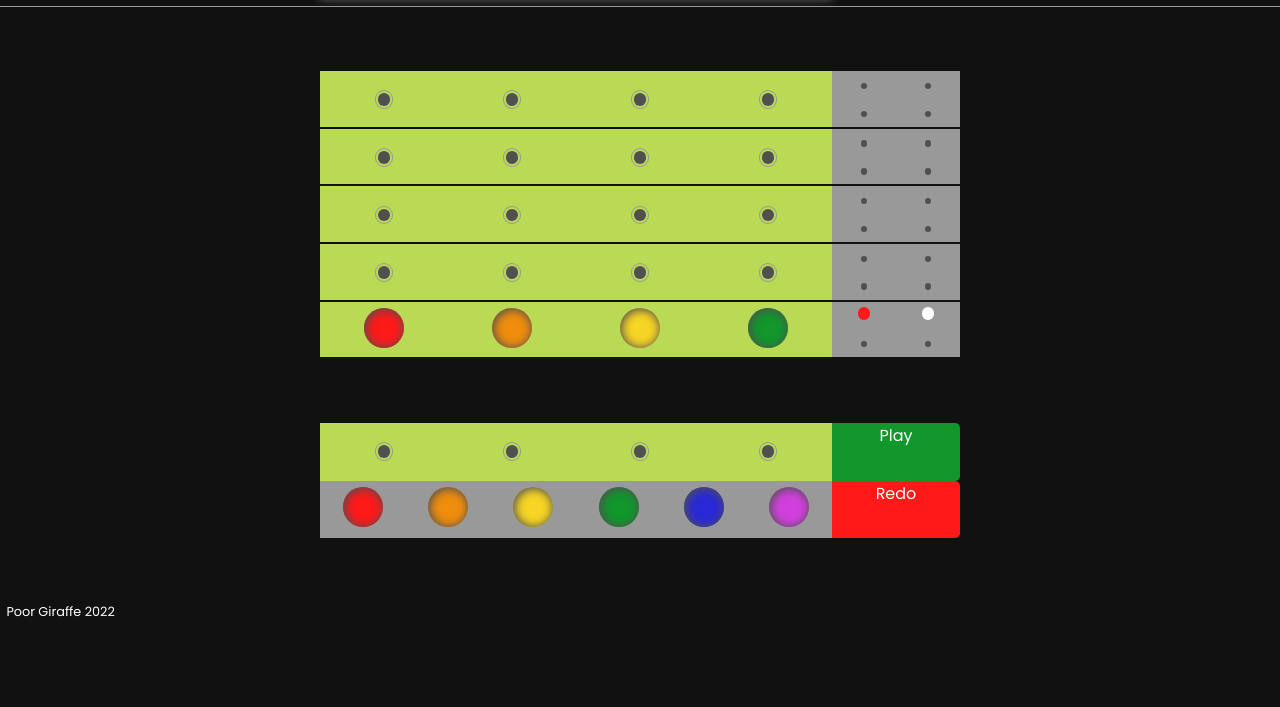
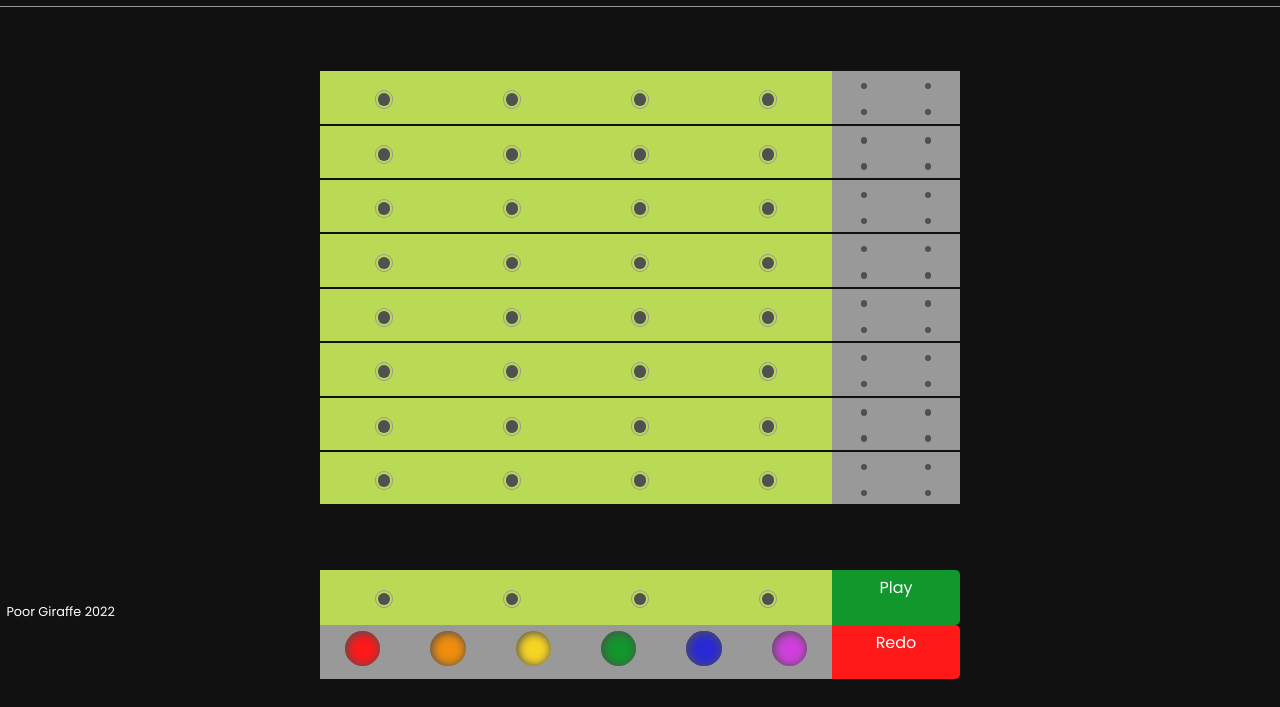
Before and after one commit to farro4069/giraffemind, a plain HTML site: page index.html in a window 1280 px wide. Shown: the part 173-880 px from the top of the page. Drawn offline with Linux system fonts and the light colour scheme.

Commit message:
Score seems to work.

```diff
--- a/index.html
+++ b/index.html
@@ -23,6 +23,24 @@
 			<li class="peg__hole"><span class="blank"></span></li>
 			<li class="peg__hole"><span class="blank"></span></li>
 		</ul>
+		<ul class="attempt-07">
+			<li class="peg__hole"><span class="blank"></span></li>
+			<li class="peg__hole"><span class="blank"></span></li>
+			<li class="peg__hole"><span class="blank"></span></li>
+			<li class="peg__hole"><span class="blank"></span></li>
+		</ul>
+		<ul class="attempt-06">
+			<li class="peg__hole"><span class="blank"></span></li>
+			<li class="peg__hole"><span class="blank"></span></li>
+			<li class="peg__hole"><span class="blank"></span></li>
+			<li class="peg__hole"><span class="blank"></span></li>
+		</ul>
+		<ul class="attempt-05">
+			<li class="peg__hole"><span class="blank"></span></li>
+			<li class="peg__hole"><span class="blank"></span></li>
+			<li class="peg__hole"><span class="blank"></span></li>
+			<li class="peg__hole"><span class="blank"></span></li>
+		</ul>
 		<ul class="attempt-04">
 			<li class="peg__hole"><span class="blank"></span></li>
 			<li class="peg__hole"><span class="blank"></span></li>
@@ -42,16 +60,34 @@
 			<li class="peg__hole"><span class="blank"></span></li>
 		</ul>
 		<ul class="attempt-01">
-			<li class="peg__hole"><span class="peg-0"></span></li>
-			<li class="peg__hole"><span class="peg-1"></span></li>
-			<li class="peg__hole"><span class="peg-2"></span></li>
-			<li class="peg__hole"><span class="peg-3"></span></li>
+			<li class="peg__hole"><span class="blank"></span></li>
+			<li class="peg__hole"><span class="blank"></span></li>
+			<li class="peg__hole"><span class="blank"></span></li>
+			<li class="peg__hole"><span class="blank"></span></li>
 		</ul>
 
 	</div>
 
 	<div class="game__score">
 		<ul class="score score-08">
+			<li class="peg__score"><span class='score_blank'></span></li>
+			<li class="peg__score"><span class='score_blank'></span></li>
+			<li class="peg__score"><span class='score_blank'></span></li>
+			<li class="peg__score"><span class='score_blank'></span></li>
+		</ul>
+		<ul class="score score-07">
+			<li class="peg__score"><span class='score_blank'></span></li>
+			<li class="peg__score"><span class='score_blank'></span></li>
+			<li class="peg__score"><span class='score_blank'></span></li>
+			<li class="peg__score"><span class='score_blank'></span></li>
+		</ul>
+		<ul class="score score-06">
+			<li class="peg__score"><span class='score_blank'></span></li>
+			<li class="peg__score"><span class='score_blank'></span></li>
+			<li class="peg__score"><span class='score_blank'></span></li>
+			<li class="peg__score"><span class='score_blank'></span></li>
+		</ul>
+		<ul class="score score-05">
 			<li class="peg__score"><span class='score_blank'></span></li>
 			<li class="peg__score"><span class='score_blank'></span></li>
 			<li class="peg__score"><span class='score_blank'></span></li>
@@ -76,8 +112,8 @@
 			<li class="peg__score"><span class='score_blank'></span></li>
 		</ul>
 		<ul class="score score-01">
-			<li class="peg__score"><span class='score_2'></span></li>
-			<li class="peg__score"><span class='score_1'></span></li>
+			<li class="peg__score"><span class='score_blank'></span></li>
+			<li class="peg__score"><span class='score_blank'></span></li>
 			<li class="peg__score"><span class='score_blank'></span></li>
 			<li class="peg__score"><span class='score_blank'></span></li>
 		</ul>
@@ -85,7 +121,7 @@
 
 	<div class="modal__giveup">
 		<div class="btn-close__giveup">&times;</div>
-		<ul class="surrender">
+		<ul class="solution">
 			<li class="peg__hole"><span class="peg-5"></span></li>
 			<li class="peg__hole"><span class="peg-1"></span></li>
 			<li class="peg__hole"><span class="peg-0"></span></li>
@@ -94,7 +130,7 @@
 	</div>
 </div>
 <div class="basket__container">
-	<ul class="loader__pegs">
+	<ul class="loader__for_pegs">
 		<li class="loader-peg__hole" data-number="0"><span class="blank"></span></li>
 		<li class="loader-peg__hole" data-number="1"><span class="blank"></span></li>
 		<li class="loader-peg__hole" data-number="2"><span class="blank"></span></li>
@@ -104,7 +140,7 @@
 </div>
 <div class="basket__container">
 
-	<ul class="basket__pegs">
+	<ul class="basket__for_pegs">
 		<li class="basket__peg" draggable='true' data-number="0"><span class="peg-0"></span></li>
 		<li class="basket__peg" draggable='true' data-number="1"><span class="peg-1"></span></li>
 		<li class="basket__peg" draggable='true' data-number="2"><span class="peg-2"></span></li>
--- a/main.css
+++ b/main.css
@@ -93,31 +93,31 @@ h1 {
 }
 
 
-.basket__pegs {
+.basket__for_pegs {
 	display: flex;
 	background: var(--grey);
 }
 
 .game__board ul,
-.surrender,
-.loader__pegs,
-.basket__pegs {
+.solution,
+.loader__for_pegs,
+.basket__for_pegs {
 	list-style: none;
 	display: flex;
 	justify-content: space-evenly;
-	height: 3.6rem;
+	height: 3.4rem;
 	width: clamp(40vw, 80vw, 360px);
 	border-bottom: solid 2px var(--back);
 }
 
-.surrender,
-.loader__pegs,
-.basket__pegs {
+.solution,
+.loader__for_pegs,
+.basket__for_pegs {
 	background: var(--board);
 	border-bottom: none;
 }
 
-.basket__pegs {
+.basket__for_pegs {
 	background: var(--grey);
 }
 
@@ -144,8 +144,8 @@ h1 {
 .peg-0, .peg-1, .peg-2, .peg-3, .peg-4, .peg-5 {
 	margin-top: 0.2em;
 	display: inline-block;
-	width: 1.25em;
-	height: 1.25em;
+	width: 1.1em;
+	height: 1.1em;
 	border-radius: 50%;
 	box-shadow: 1px 1px 10px 1px var(--dark) inset;
 
@@ -175,7 +175,7 @@ h1 {
 	list-style: none;
 	display: grid;
 	grid-template-columns: 1fr 1fr;
-	height: 3.6rem;
+	height: 3.4rem;
 	width: clamp(10vw, 20vw, 60px);
 	background: var(--grey);
 	border-bottom: solid 2px var(--back);
@@ -193,7 +193,7 @@ h1 {
 	width: 98vw;
 }
 
-.basket__pegs {
+.basket__for_pegs {
 	display: flex;
 	justify-content: center;
 	min-height: 3rem;
@@ -204,6 +204,7 @@ h1 {
 .btn__redo {
 	width: clamp(10vw, 20vw, 60px);
 	text-align: center;
+	padding-top: 0.3em;
 	background: var(--green);
 	border-radius: 0 0.3em 0.3em 0;
 	cursor: pointer;
@@ -285,7 +286,7 @@ h1 {
 }
 
 .modal__giveup {
-	display: flex;
+	display: none;
 	position: fixed;
 	top: 3rem;
 	box-shadow: 0 0 10px var(--grey);
@@ -343,7 +344,7 @@ h1 {
 		top: 7rem;
 	}
 
-	.basket__pegs,
+	.basket__for_pegs,
 		width: 80vw;
 	}
 
--- a/main.js
+++ b/main.js
@@ -19,7 +19,8 @@ const attempt07 = document.querySelector('.attempt-07');
 const attempt08 = document.querySelector('.attempt-08');
 const attempt09 = document.querySelector('.attempt-09');
 const attempt10 = document.querySelector('.attempt-10');
-const surrender = document.querySelector('.surrender');
+const solution = document.querySelector('.solution');
+const gameScore = document.querySelector('.game__score');
 
 const allAttempts = [
 	attempt01,
@@ -39,11 +40,47 @@ let newPeg;
 let loaderPosition;
 let redScore = 0;
 let whiteScore = 0;
+let gameScoreLength = gameScore.children.length;
 
 // *************************************************** Functions
 
+function setScorePegs() {
+	scoreChildIndex = gameScoreLength - currentAttemptIndex - 1;
+	for (i=0; i < redScore; i++) {
+		gameScore.children[scoreChildIndex].children[i].children[0].classList.replace('score_blank', 'score_2');
+	}
+	for (i=redScore; i < (redScore + whiteScore); i++) {
+		gameScore.children[scoreChildIndex].children[i].children[0].classList.replace('score_blank', 'score_1');
+	}
+}
+
 function scoreAttempt() {
+	solutionCheck = [...solution.children];
+	for (i=3; i >= 0; i--) {
+		if (currentAttempt.children[i].children[0].className == solution.children[i].children[0].className) {
+			redScore++;
+			solutionCheck.splice(i, 1);
+		}
+	}
+	solutionCheck.forEach(c => console.log('Not red: ', c.children[0].classList[0]));
 
+	for (i=0; i<4; i++) {
+		for (s = (solutionCheck.length - 1); s >= 0; s--) {
+			console.log('s = ', s, 'i =', i );
+			if (solutionCheck[s].children[0].className == currentAttempt.children[i].children[0].className) {
+				console.log(currentAttempt.children[i].children[0].className);
+				console.log('Match - eliminating ', s, solutionCheck[s].children[0].className);
+				solutionCheck.splice(s, 1);
+				whiteScore++;
+				break;
+			}
+		}
+	}
+	console.log(redScore, whiteScore);
+	setScorePegs();
+	redScore = 0;
+	whiteScore = 0;
+	solutionCheck = [];
 }
 
 function setLoader() {
@@ -54,7 +91,7 @@ function setLoader() {
 	if (currentAttemptIndex == allAttempts.length) {
 		endGame();
 	}
-	soreAttempt()
+	scoreAttempt();
 	currentAttemptIndex++;
 	currentAttempt = allAttempts[currentAttemptIndex];
 	redoLoader();
@@ -115,10 +152,10 @@ function setPuzzle() {
 	puzzleCode = Math.floor(Math.random() * 1296);
 	puzzleCodeBase = puzzleCode.toString(6).split('');
 	for (i=0; i < (4 - puzzleCodeBase.length); i++) {
-		puzzleCodeBase.splice( 0, 0, '0')
+		puzzleCodeBase.splice( 0, 0, '0');
 	}
 	for (i=0; i<4; i++) {
-		surrender.children[i].children[0].className = `peg-${puzzleCodeBase[i]}`;
+		solution.children[i].children[0].className = `peg-${puzzleCodeBase[i]}`;
 	}
 }
 
```
